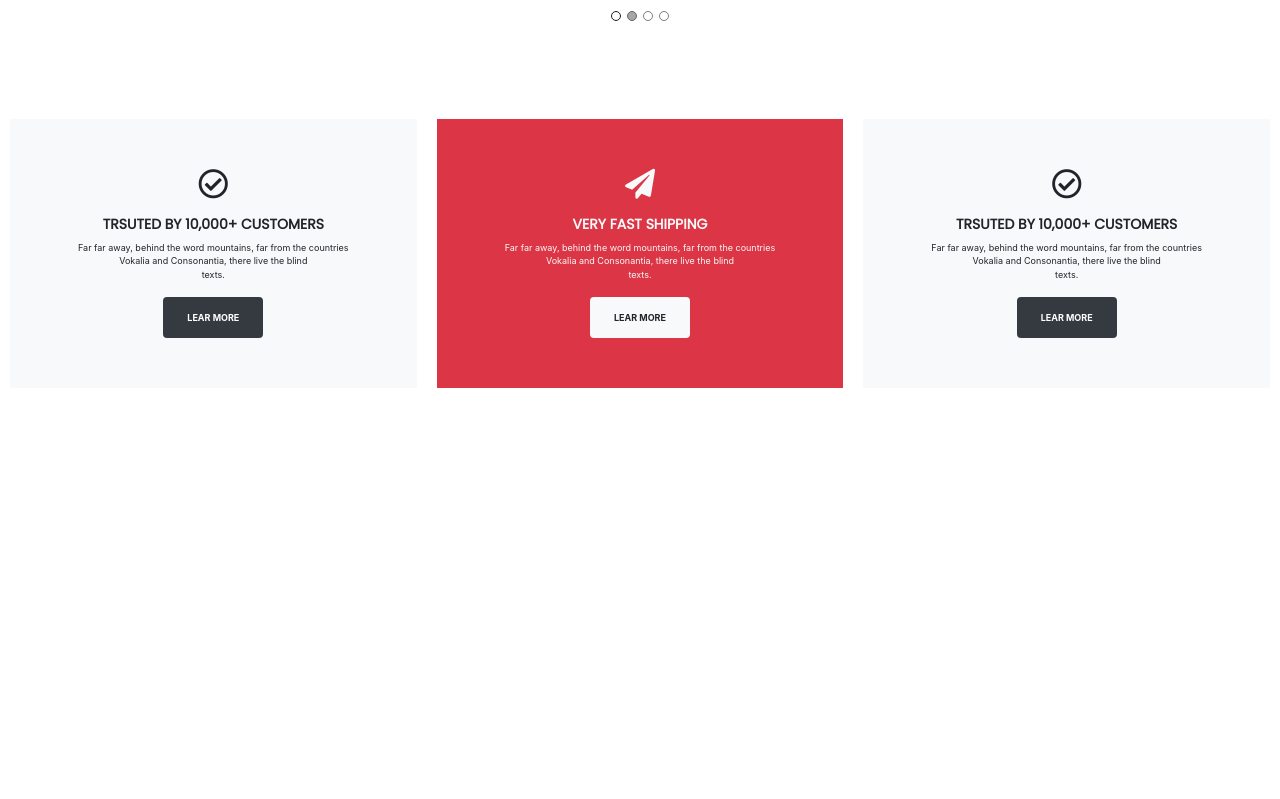
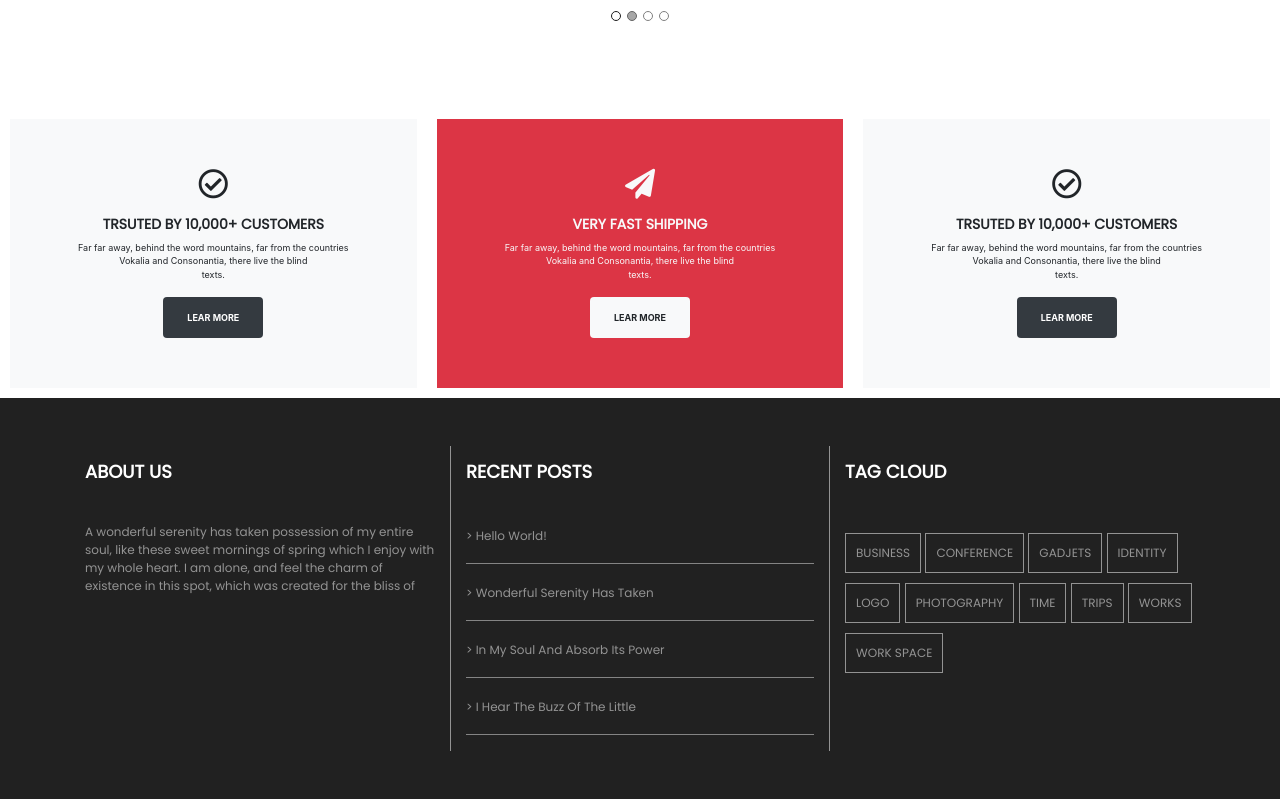
Before and after one commit to itskold/js_project, a website: page index.html in a window 1280 px wide. Shown: the part 2792-3591 px from the top of the page. Before the commit the page ends 3190 px from the top, so only its background shows below. Drawn offline with nearby package versions, Linux system fonts and the light colour scheme.

Commit message:
fin du footer

```diff
--- a/index.html
+++ b/index.html
@@ -225,6 +225,41 @@
             </div>
         </div>
     </div>
+    <footer>
+        <div class="container">
+            <div class="row py-5">
+                <div class="col-sm-4">
+                    <h1>about us</h1>
+                    <p>A wonderful serenity has taken possession of my entire soul, like these sweet mornings of spring which I enjoy with my whole heart. I am alone, and feel the charm of existence in this spot, which was created for the bliss of</p>
+                </div>
+                <div class="col-sm-4 border-left border-right">
+                    <h1>recent posts</h1>
+                    <a href="">> hello world!</a>
+                    <hr>
+                    <a href="">> Wonderful serenity has taken</a>
+                    <hr>
+                    <a href="">> In my soul and absorb its power</a>
+                    <hr>
+                    <a href="">> I hear the buzz of the little</a>
+                    <hr>
+                </div>
+                <div class="col-sm-4 tags">
+                    <h1>tag cloud</h1>
+                    <a href="">BUSINESS</a>
+                    <a href="">CONFERENCE</a>
+                    <a href="">GADJETS</a>
+                    <a href="">IDENTITY</a>
+                    <a href="">LOGO</a>
+                    <a href="">PHOTOGRAPHY</a>
+                    <a href="">TIME</a>
+                    <a href="">TRIPS</a>
+                    <a href="">WORKS</a>
+                    <a href="">WORK SPACE</a>
+                </div>
+            </div>
+        </div>
+    </footer>
+
 
 
 
--- /dev/null
+++ b/src/sass/_footer.sass
@@ -0,0 +1,33 @@
+footer
+    background-color: #212121
+    color: white
+    .container
+        .row
+            .col-sm-4
+                border-color: #939393 !important
+                font-family: $poppins
+                h1
+                    margin-bottom: 40px
+                    margin-top: 15px
+                    font-size: 18px
+                    font-weight: bold
+                    text-transform: uppercase
+                a
+                    text-transform: none
+                    text-transform: capitalize
+                    color: #939393
+                    font-size: 12px
+                hr
+                    background-color: #939393
+                p
+                    color: #939393
+                    font-size: 12px
+            .tags
+                a
+                    display: inline-block
+                    border: solid #939393 1px
+                    padding: 10px 10px
+                    margin-top: 10px
+                    font-size: 12px
+                    &:hover
+                        text-decoration: none
--- a/src/sass/style.sass
+++ b/src/sass/style.sass
@@ -17,3 +17,4 @@ $poppins: 'Poppins', sans-serif
 @import '../sass/_parallax.sass' // Parallax
 @import '../sass/_hotClothe.sass' // Hot Clothes
 @import '../sass/_info.sass' // Info
+@import '../sass/_footer.sass' // Footer
```
Also changed, not shown: public/css/style.css, 1 other file.
